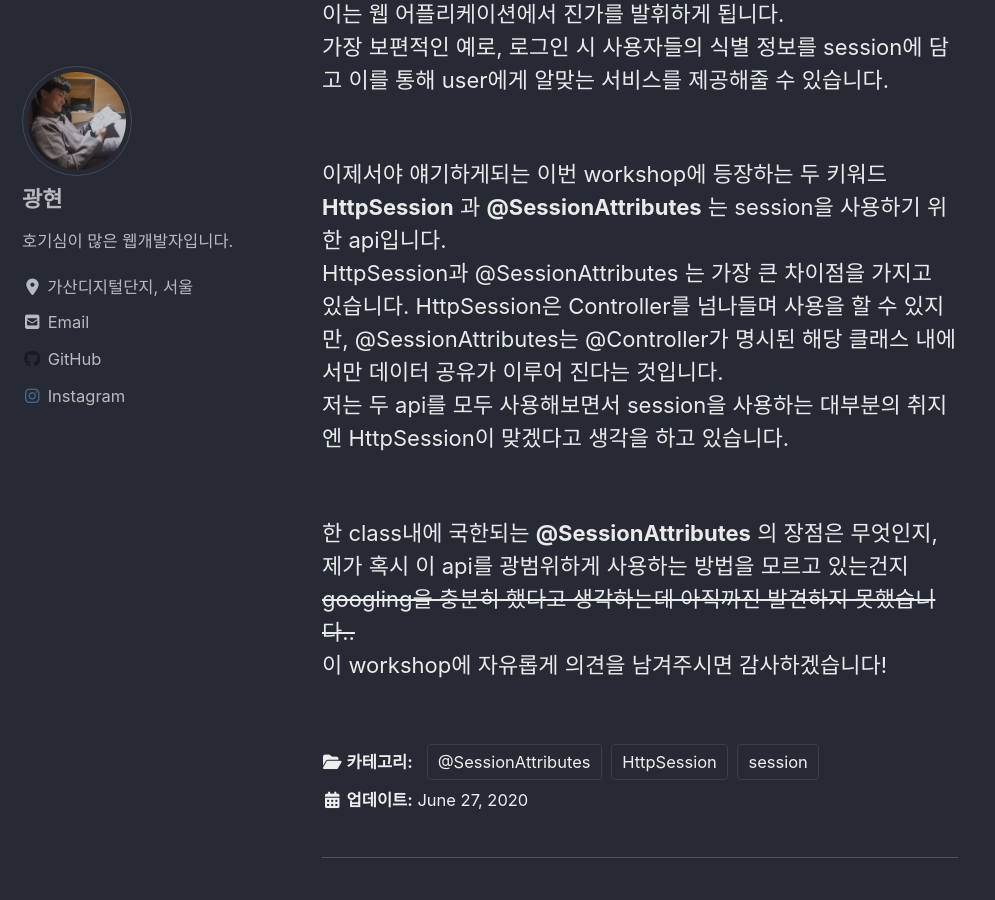
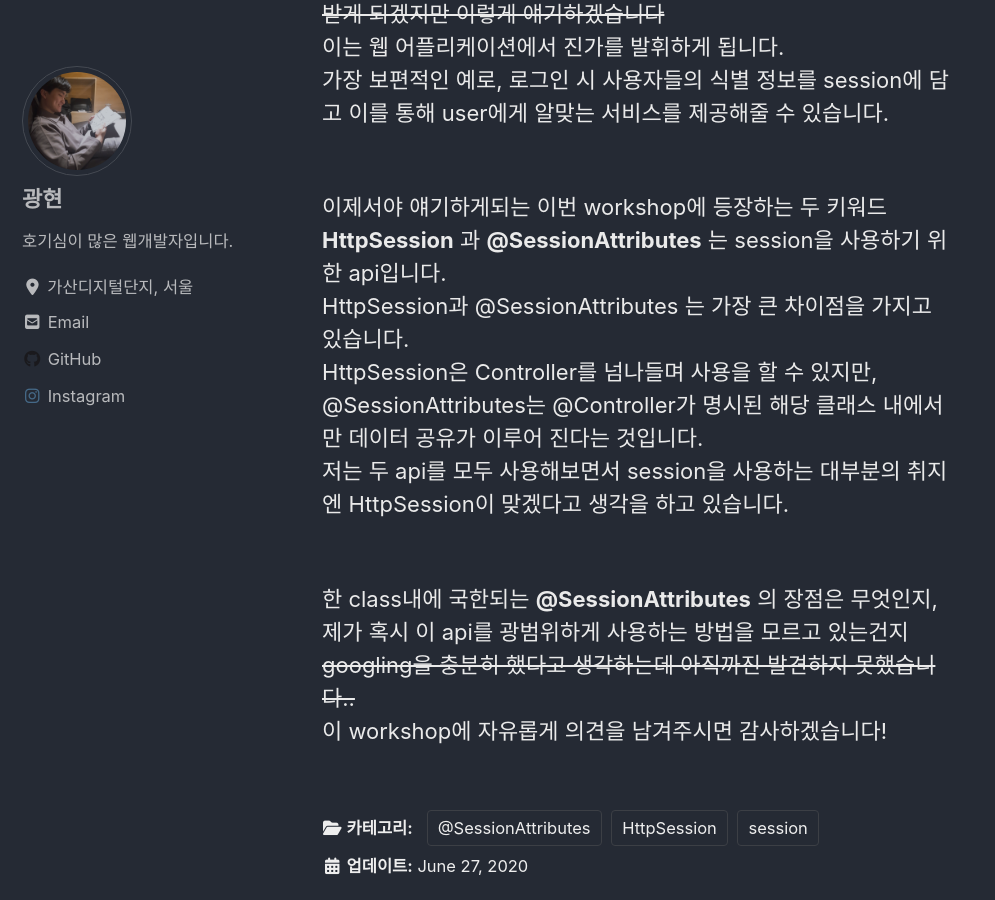
Before and after one commit to mmmmicha/wjdrhkd456.github.io, a Jekyll site: the page built from _posts/2020-06-26-free_workshop1.md, in a window 1280 px wide and 900 px high, scrolled down 1118 px. Shown: the whole window, without its empty margins (0-995 px from the left). Built offline with Jekyll 4.4.1, drawn with Linux system fonts in a browser that asks for light colours; cached includes are drawn as plain includes; nearby versions of some CDN libraries.

```diff
--- a/_posts/2020-06-26-free_workshop1.md
+++ b/_posts/2020-06-26-free_workshop1.md
@@ -8,9 +8,9 @@ categories: session @SessionAttributes HttpSession
 
 session이란 무엇인가..<br><br>
 
-> session : 네트워크 분야에서 반영구적이고 상호작용적인 정보 교환을 전제하는 둘 이상의 통신 장치나 컴퓨터와 사용자 간의 대화나 송수신 연결상태를 의미하는 보안적인 다이얼로그 및 시간대<br><br>
+> session : 네트워크 분야에서 반영구적이고 상호작용적인 정보 교환을 전제하는 둘 이상의 통신 장치나 컴퓨터와 사용자 간의 대화나 송수신 연결상태를 의미하는 보안적인 다이얼로그 및 시간대
 
-평상시 사용하던 session을 사전적인 의미로 보니 굉장히 낯선데요, 주목해볼 부분은 **반영구적** 이면서 **상호작용적인 정보교환을 전제하는** 인 것 같습니다.<br><br>
+<br><br>평상시 사용하던 session을 사전적인 의미로 보니 굉장히 낯선데요, 주목해볼 부분은 **반영구적** 이면서 **상호작용적인 정보교환을 전제하는** 인 것 같습니다.<br><br>
 
 Web Backend(ServerSide)에서의 session은 server의 메모리에 데이터를 저장하는 용도로 사용합니다.<br>
 server의 메모리를 사용하면서까지 데이터를 저장하는 이유는 아주 큰 장점 때문입니다.<br>
@@ -19,7 +19,8 @@ server의 메모리를 사용하면서까지 데이터를 저장하는 이유는
 가장 보편적인 예로, 로그인 시 사용자들의 식별 정보를 session에 담고 이를 통해 user에게 알맞는 서비스를 제공해줄 수 있습니다.<br><br>
 
 이제서야 얘기하게되는 이번 workshop에 등장하는 두 키워드 **HttpSession** 과 **@SessionAttributes** 는 session을 사용하기 위한 api입니다.<br>
-HttpSession과 @SessionAttributes 는 가장 큰 차이점을 가지고 있습니다. HttpSession은 Controller를 넘나들며 사용을 할 수 있지만, @SessionAttributes는 @Controller가 명시된 해당 클래스 내에서만 데이터 공유가 이루어 진다는 것입니다.<br>
+HttpSession과 @SessionAttributes 는 가장 큰 차이점을 가지고 있습니다.<br>
+HttpSession은 Controller를 넘나들며 사용을 할 수 있지만, @SessionAttributes는 @Controller가 명시된 해당 클래스 내에서만 데이터 공유가 이루어 진다는 것입니다.<br>
 저는 두 api를 모두 사용해보면서 session을 사용하는 대부분의 취지엔 HttpSession이 맞겠다고 생각을 하고 있습니다.<br><br>
 
 한 class내에 국한되는 **@SessionAttributes** 의 장점은 무엇인지, 제가 혹시 이 api를 광범위하게 사용하는 방법을 모르고 있는건지 ~~googling을 충분히 했다고 생각하는데 아직까진 발견하지 못했습니다..~~<br>
```
